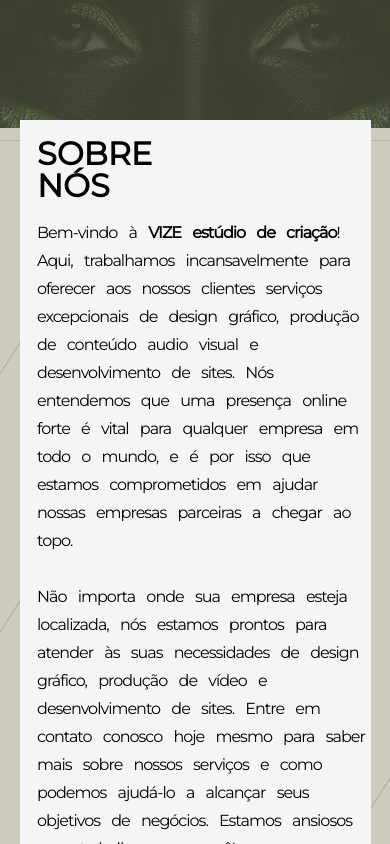
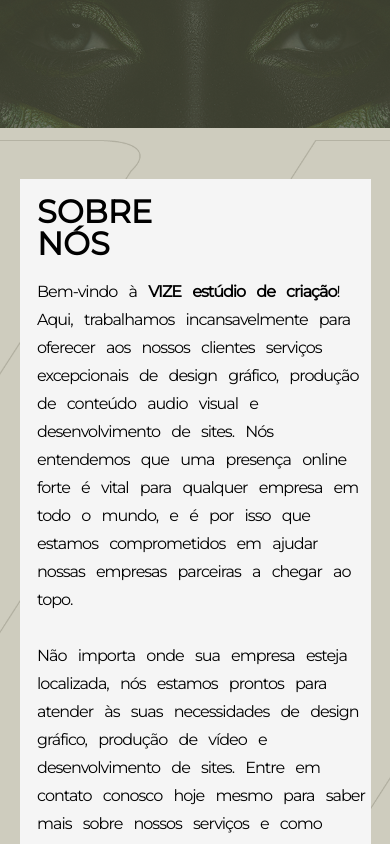
Before and after one commit to DevLeo13/VIZESTUDIOS, a plain HTML site: page index.html in a window 390 px wide. Shown: the part 2020-2864 px from the top of the page. Drawn offline with Linux system fonts and the light colour scheme.

Commit message:
Update style.css

```diff
--- a/css/style.css
+++ b/css/style.css
@@ -393,7 +393,7 @@ section.five h2{
     }
 
     section.five .box{
-        margin-top: -90%;
+        margin-top: -60%;
         background-color: whitesmoke;
         width: 90%;
         height: 72%;
```
